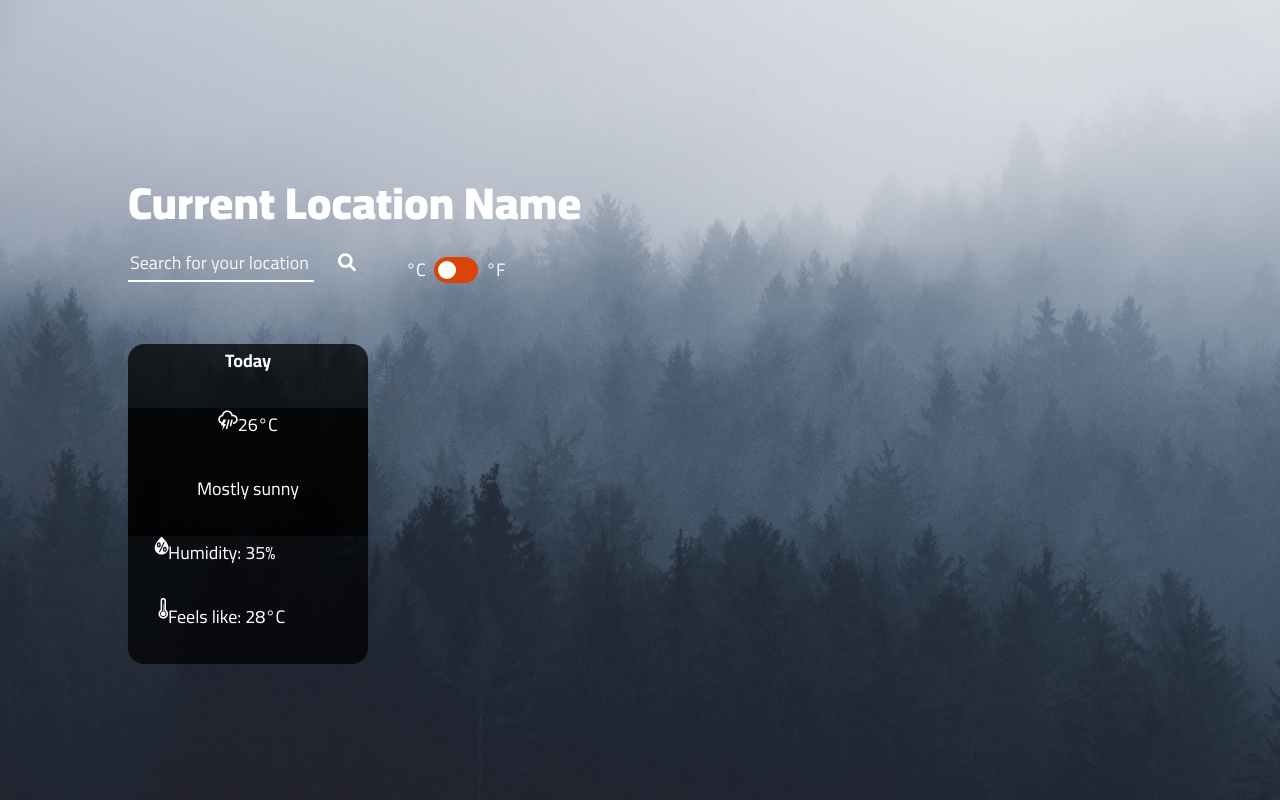
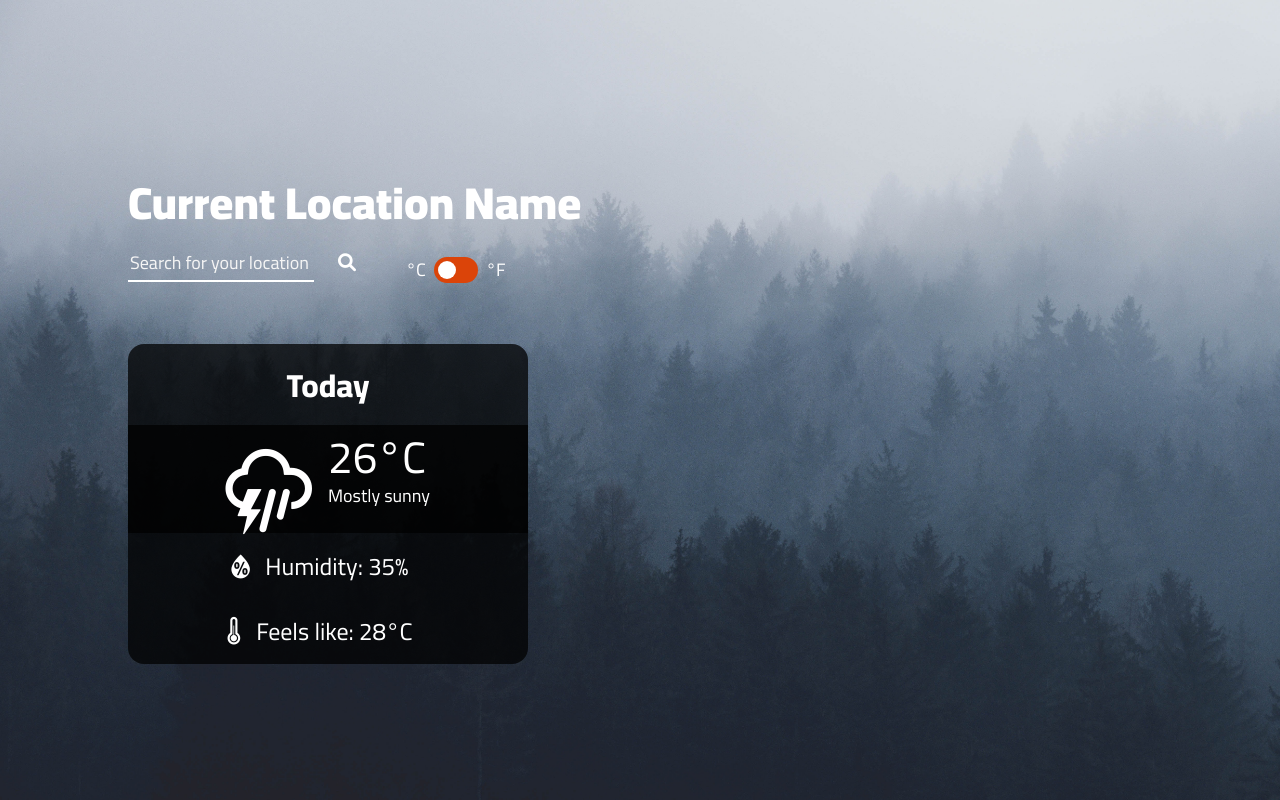
Before and after one commit to Roxanoel/weather-app, a website: page dist/index.html in a window 1280 px wide. Drawn offline with Linux system fonts and the light colour scheme; no server answers.

Commit message:
Styled current weather card.

```diff
--- a/src/styles.css
+++ b/src/styles.css
@@ -96,9 +96,10 @@ button {
 /* CURRENT WEATHER */
 .current-weather {
     display: grid;
-    grid-template-columns: 1fr 5fr;
-
-    width: 240px;
+    grid-template-columns: 1fr;
+
+    min-width: 240px;
+    max-width: 400px;
     height: 40vh;
 
     background-color: rgba(0, 0, 0, .75);
@@ -112,11 +113,17 @@ button {
 
     margin: 0;
 
-    text-align: center;
-}
+    align-self: center;
+    justify-self: center;
+
+    font-weight: 800;
+    font-size: 32px;
+  }
 
 .hero {
-    display: flex;
+    display: grid;
+    grid-template-columns: 1fr 1fr;
+    grid-template-rows: 1fr 1fr;
     justify-content: center;
 
     grid-column: 1 / -1;
@@ -127,19 +134,49 @@ button {
     width: 100%;
 }
 
+.hero i {
+  grid-row: 1 / -1;
+
+  align-self: center;
+  justify-self: right;
+
+  padding: 0 16px;
+
+  font-size: max(50px, 10vh);
+}
+
+.temperature {
+  font-size: max(44px, 2rem);
+
+  align-self: end;
+
+  line-height: max(44px, 2rem);
+}
+
 .descr {
-    grid-column: 1 / -1;
-    justify-self: center;
-
-    background-color: rgba(0, 0, 0, .75);
-
     width: 100%;
 
-    text-align: center;
+    align-self: start;
 }
 
 .icon {
-    text-align: right;
+    justify-self: right;
+}
+
+
+.text {
+  padding: 0 16px;
+}
+
+.icon, .text {
+  align-self: center;
+
+  font-size: 24px;
+}
+
+.humidity, .feels-like {
+  display: flex;
+  justify-content: center;
 }
 
 /* FOR TOGGLE */
```
Also changed, not shown: dist/index.html.
